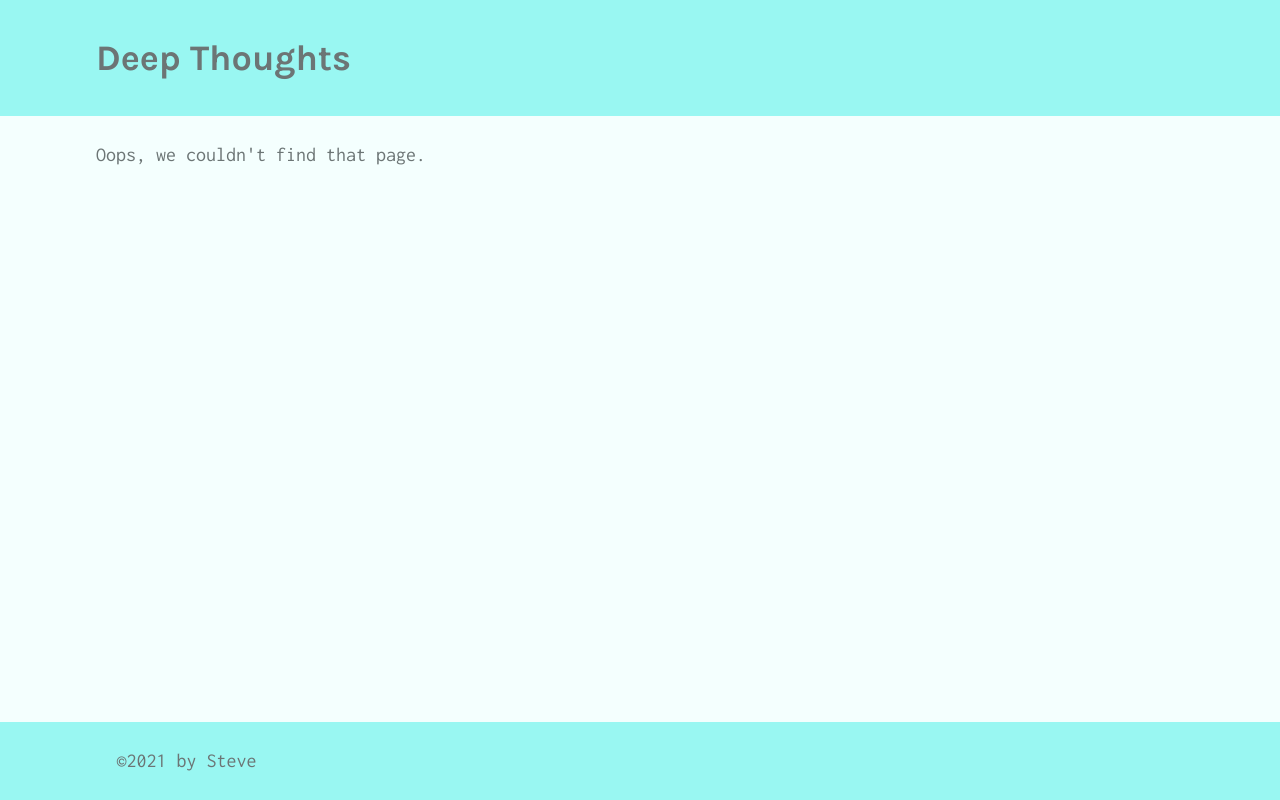
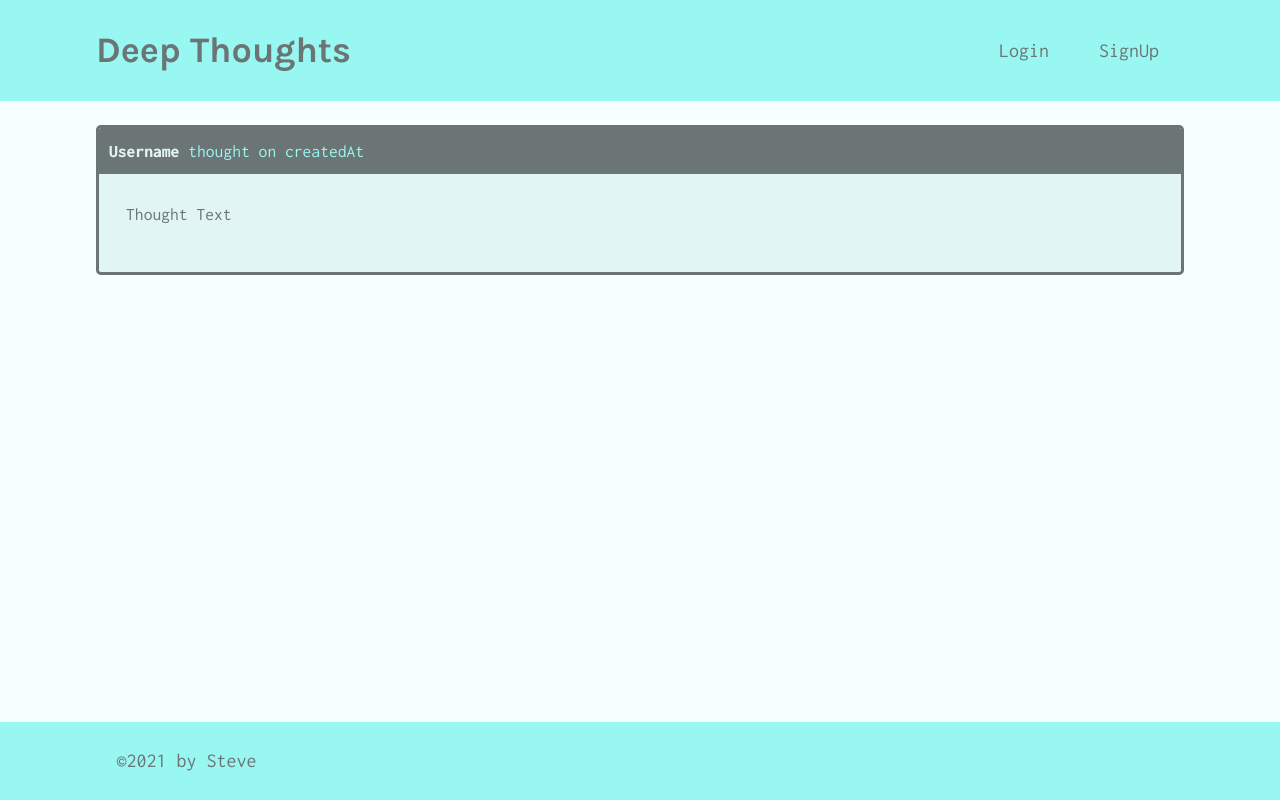
Before and after one commit to SteveB29/deep-thoughts, a React (Create React App) app in the folder client/: page /thought/1 in a window 1280 px wide. Built offline with nearby package versions, Linux system fonts and the light colour scheme.

Commit message:
added link and params

```diff
--- a/client/src/App.js
+++ b/client/src/App.js
@@ -33,8 +33,8 @@
               <Route exact path='/' component={Home} />
               <Route exact path='/login' component={Login} />
               <Route exact path='/signup' component={Signup} />
-              <Route exact path='/profile' component={Profile} />
-              <Route exact path='/thought' component={SingleThought} />
+              <Route exact path='/profile/:username?' component={Profile} />
+              <Route exact path='/thought/:id' component={SingleThought} />
 
               <Route component={NoMatch} />
             </Switch>
--- a/client/src/components/Header/index.js
+++ b/client/src/components/Header/index.js
@@ -1,10 +1,18 @@
 import React from 'react';
+import { Link } from 'react-router-dom';
 
 const Header = () => {
   return (
     <header className="bg-secondary mb-4 py-2 flex-row align-center">
       <div className="container flex-row justify-space-between-lg justify-center align-center">
-        <h1>Deep Thoughts</h1>
+        <Link to='/'>
+          <h1>Deep Thoughts</h1>
+        </Link>
+
+        <nav className="text-center">
+          <Link to="/login">Login</Link>
+          <Link to="/signup">SignUp</Link>
+        </nav>
       </div>
     </header>
   );
--- a/client/src/components/ThoughtList/index.js
+++ b/client/src/components/ThoughtList/index.js
@@ -1,4 +1,5 @@
 import React from "react";
+import { Link } from "react-router-dom";
 
 const ThoughtList = ({ thoughts, title }) => {
   if (!thoughts.length) {
@@ -12,15 +13,23 @@
         thoughts.map(thought => {
           return <div key={thought._id} className="card mb-3">
             <p className='card-header'>
+              <Link
+                to={`/profile/${thought.username}`}
+                style={{ fontWeight: 700 }}
+                className="text-light"
+              >
                 {thought.username}
+              </Link>{' '}
               thought on {thought.createdAt}
             </p>
             <div className='card-body'>
+              <Link to={`/thought/${thought._id}`}>
                 <p>{thought.thoughtText}</p>
                 <p className='mb-0'>
                   Reactions: {thought.reactionCount} || Click to {' '}
                   {thought.reactionCount ? 'see' : 'start'} the discussion!
                 </p>
+              </Link>
             </div>
           </div>
         })}
--- a/client/src/pages/SingleThought.js
+++ b/client/src/pages/SingleThought.js
@@ -1,6 +1,10 @@
 import React from 'react';
+import { useParams } from 'react-router';
 
 const SingleThought = props => {
+  const { id: thoughtId } = useParams();
+  console.log(thoughtId);
+
   return (
     <div>
       <div className="card mb-3">
```
Lines whose indentation alone changed are shown as unchanged.
